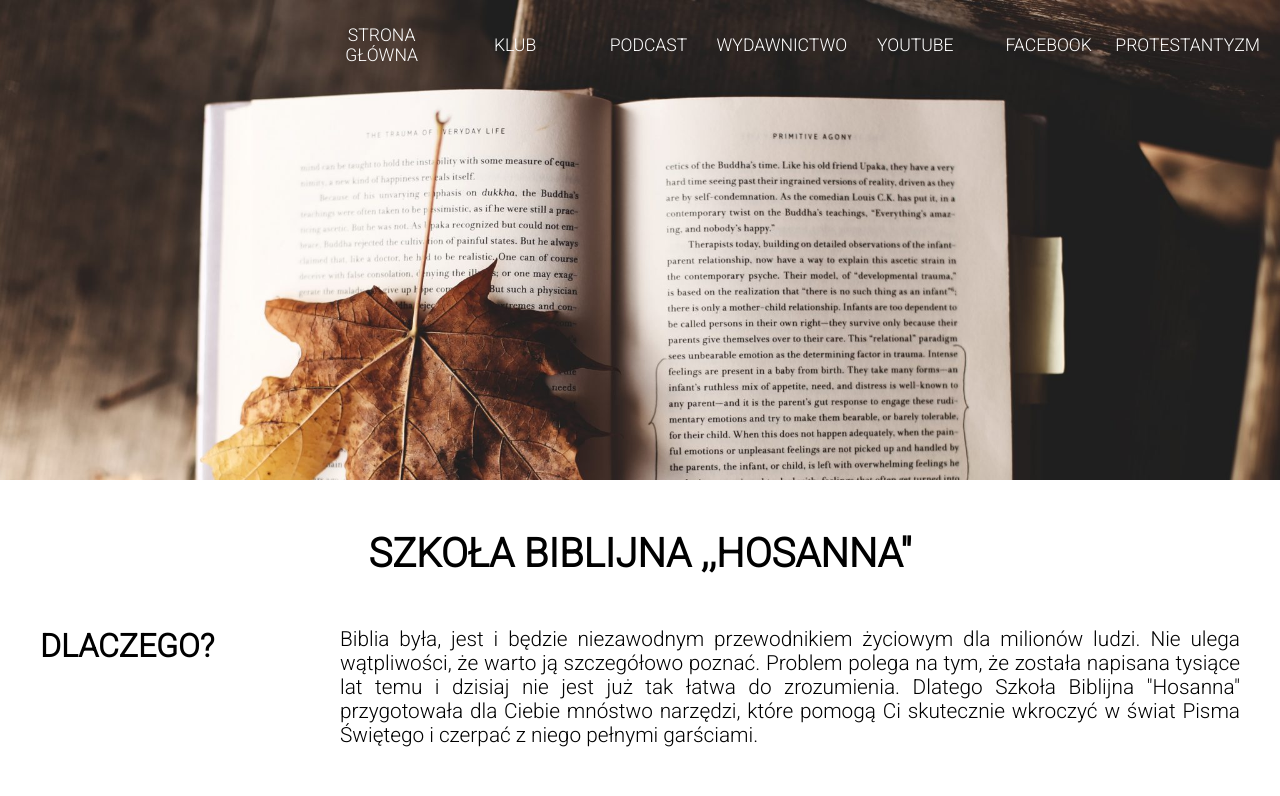
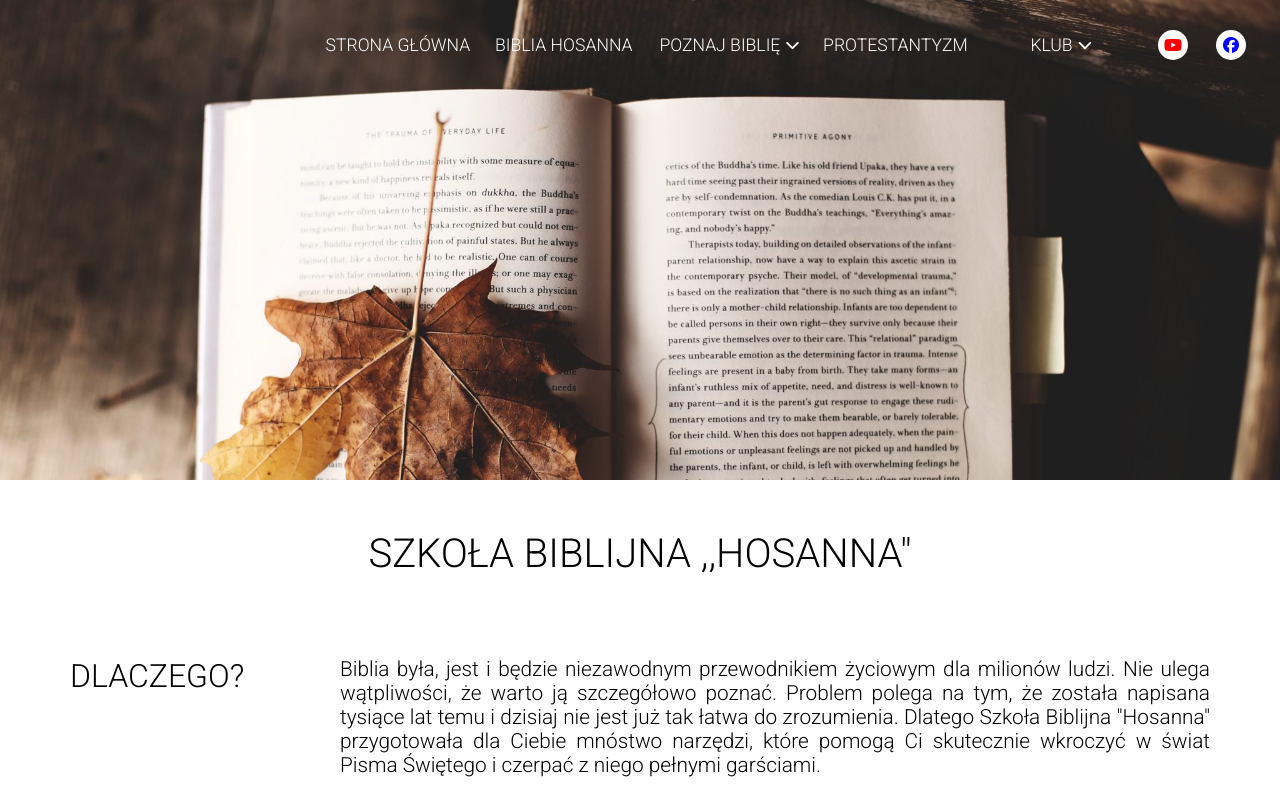
Before and after one commit to franciszek-szeptycki/hosanna, a React (Create React App) app: page / in a window 1280 px wide. Shown: the top 796 px of the page. Built offline with nearby package versions, Linux system fonts and the light colour scheme.

Commit message:
preparing to make expandle navlinks

```diff
--- a/src/App.js
+++ b/src/App.js
@@ -5,7 +5,7 @@ import Header from "./layout/Header";
 import Nav from "./layout/Nav";
 import Footer from "./layout/Footer"
 
-import Home from "./layout/Home";
+import Home from "./pages/Home";
 
 const App = () => {
     // T O    R E D U X
--- a/src/layout/Nav.js
+++ b/src/layout/Nav.js
@@ -11,33 +11,35 @@ const Nav = ({ isScrollTop }) => {
                     </NavLink>
                 </li>
                 <li className="nav__li">
-                    <NavLink className="nav__a" to="/">
-                        klub
+                    <NavLink className="nav__a" to="#">
+                        biblia hosanna
+                    </NavLink>
+                </li>
+                <li className="nav__li li-expand">
+                    <NavLink className="nav__a" to="#">
+                        poznaj biblię <i class="nav__arrow-up fa-solid fa-chevron-down"></i>
                     </NavLink>
                 </li>
                 <li className="nav__li">
-                    <NavLink className="nav__a" to="/">
-                        podcast
+                    <NavLink className="nav__a" to="#">
+                        protestantyzm
                     </NavLink>
                 </li>
-                <li className="nav__li">
-                    <NavLink className="nav__a" to="/">
-                        wydawnictwo
+                <li className="nav__li li-expand">
+                    <NavLink className="nav__a" to="#">
+                        klub <i class="nav__arrow-up fa-solid fa-chevron-down"></i>
+                    </NavLink>
+                    <ul className="nav__submenu"></ul>
+                </li>
+
+                <li className="nav__li li-media">
+                    <NavLink className="nav__a" target="_blank" to="https://www.youtube.com/c/j1213">
+                        <i class="yt-icon fa-brands fa-youtube"></i>
                     </NavLink>
                 </li>
-                <li className="nav__li">
-                    <NavLink className="nav__a" to="/">
-                        youtube
-                    </NavLink>
-                </li>
-                <li className="nav__li">
-                    <NavLink className="nav__a" to="/">
-                        facebook
-                    </NavLink>
-                </li>
-                <li className="nav__li">
-                    <NavLink className="nav__a" to="/">
-                        protestantyzm
+                <li className="nav__li li-media">
+                    <NavLink className="nav__a" target="_blank" to="https://www.facebook.com/SBHosanna">
+                        <i class="fb-icon fa-brands fa-facebook"></i>
                     </NavLink>
                 </li>
             </ul>
--- a/src/layout/Home.js
+++ b/src/pages/Home.js
@@ -39,7 +39,7 @@ const Home = () => {
                         przede wszystkim opatrzony szczegółowym, a mimo to
                         łatwym do zrozumienia, komentarzem.{" "}
                     </p>
-                    <a className="bottom-link tiny-elem" href="#">
+                    <a className="bottom-link tiny-elem" href="">
                         Dowiedz się więcej...{" "}
                         <i className="link-icon fa-solid fa-arrow-right"></i>
                     </a>
--- a/src/sass/_app.sass
+++ b/src/sass/_app.sass
@@ -1,3 +1,6 @@
+body
+    margin: 0px auto
+
 .app
     position: relative
     min-height: 120vh
--- a/src/sass/_header.sass
+++ b/src/sass/_header.sass
@@ -1,6 +1,6 @@
 .header
     height: 60vh
-    width: 100%
+    width: 100vw
 
     .bg-photo
         background-position: center
--- a/src/sass/_main.sass
+++ b/src/sass/_main.sass
@@ -15,7 +15,9 @@
 
             .section__question
                 font-size: 2rem
+                padding: 30px 0 0 30px
 
             .section__content
                 font-size: 1.3rem
                 text-align: justify
+                padding: 30px 30px 0 0
--- a/src/sass/_nav.sass
+++ b/src/sass/_nav.sass
@@ -17,7 +17,8 @@
         display: flex
 
         .nav__li
-            width: 100%
+            width: 150px
+            flex-grow: 1
 
             height: 90px
 
@@ -26,10 +27,44 @@
             .nav__a
                 @include center-flex
                 font-size: 1.1rem
+                // font-weight: bold
                 text-transform: uppercase
                 text-align: center
                 width: 100%
                 height: 100%
+
+                .nav__arrow-up, .nav__arrow-down
+                    color: inherit
+                    font-size: .9rem
+        .li-expand
+            position: relative
+            .nav__submenu
+                background: red
+                width: inherit
+                top: 90px
+                height: 0px
+                position: fixed
+                z-index: -1
+                transition: .2s
+            &:hover .nav__submenu
+                height: 200px
+
+        .li-media
+            width: 50px
+            flex-grow: 0.5
+            .yt-icon
+                color: red
+            .fb-icon
+                color: blue
+            .yt-icon, .fb-icon
+                background-color: white
+                border-radius: 50%
+                width: 30px
+                height: 30px
+
+                @include center-flex
+
+
 
 .nav-transparent
     background-color: transparent
--- a/src/sass/start/_ready-classes.sass
+++ b/src/sass/start/_ready-classes.sass
@@ -56,7 +56,6 @@ h3, h4, h5
             background-color: transparent
             color: black
             transition: .2s
-            font-weight: bold
             font-size: 1.2rem
             cursor: pointer
             padding: 5px 10px
--- a/src/sass/start/_reset.sass
+++ b/src/sass/start/_reset.sass
@@ -1,4 +1,4 @@
-@import url('https://fonts.googleapis.com/css2?family=Roboto:wght@300&display=swap');
+@import url('https://fonts.googleapis.com/css2?family=Roboto:wght@300;400&display=swap');
 
 *
     padding: 0
@@ -7,6 +7,7 @@
 
     font-size: 16px
     font-family: roboto, arial, sans-serif
+    font-weight: 300
     color: black
 
 ul
```
Also changed, not shown: src/css/index.css, src/pages/HomeUl.js (renamed from src/layout/HomeUl.js), 2 other files (tests, documents, lock files or other folders).
